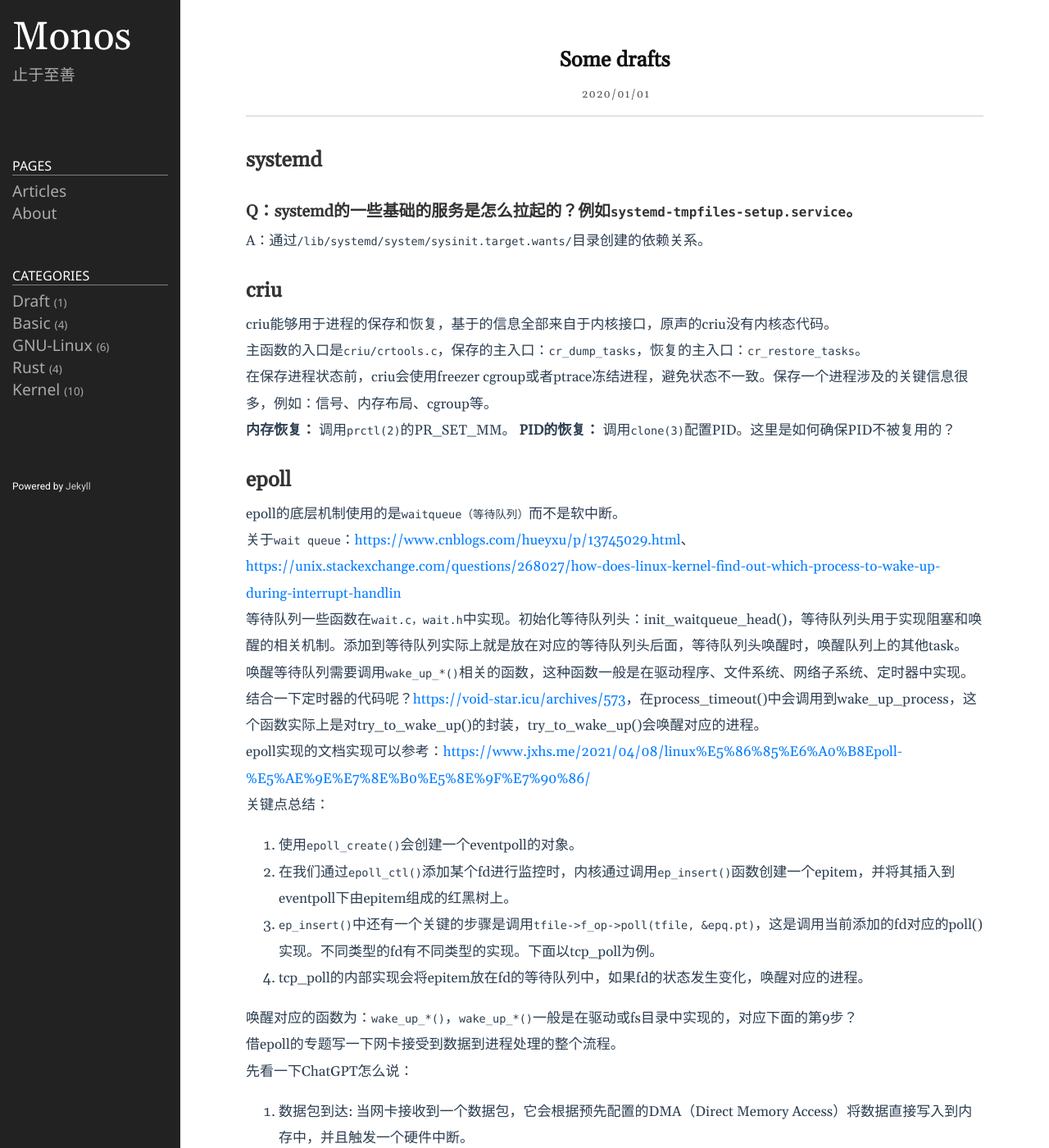
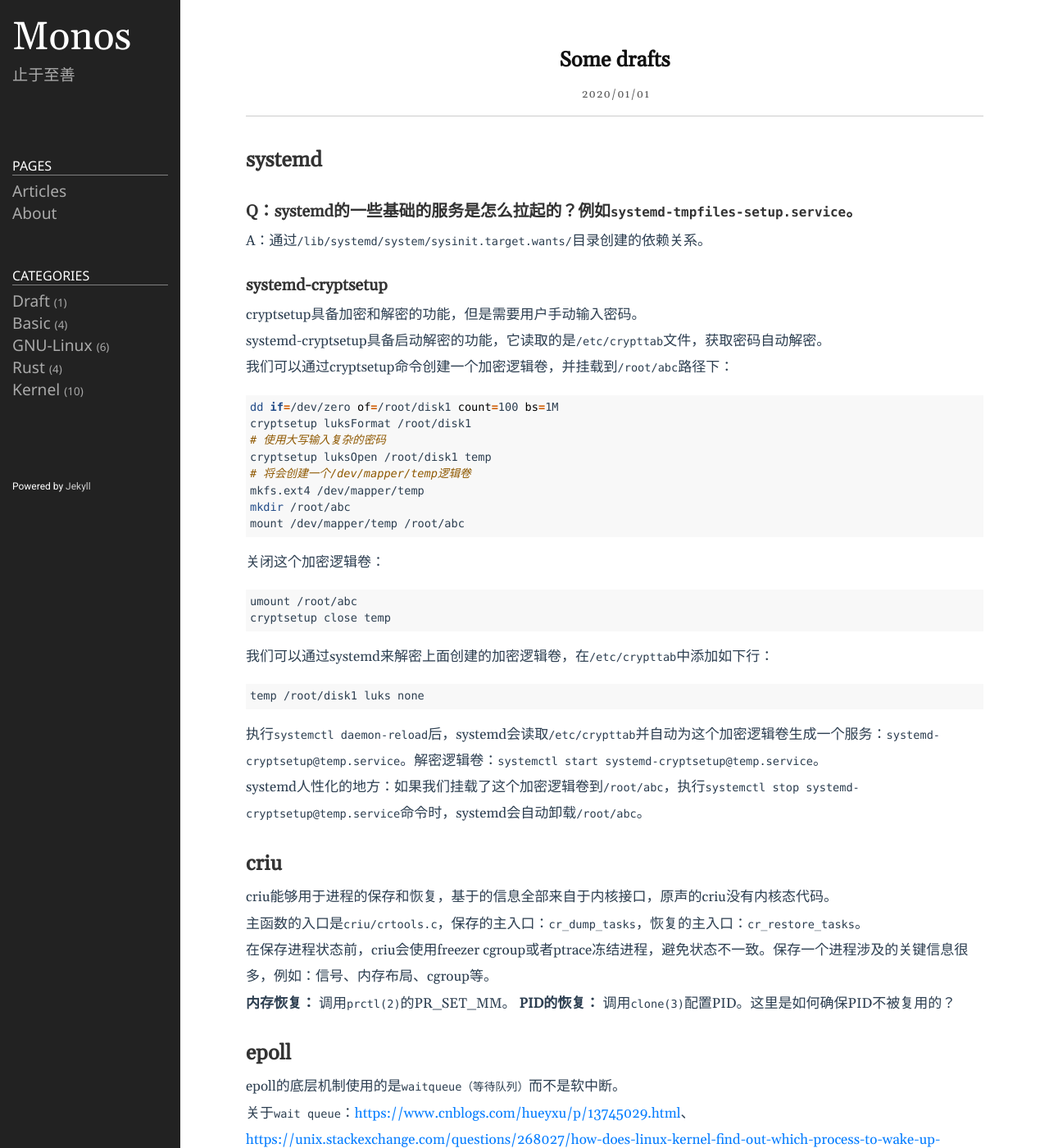
Before and after one commit to lclgo/lclgo.github.io, a Jekyll site: the page built from _posts/draft/2020-01-01-draft.md, in a window 1280 px wide and 1400 px high. Shown: the whole window at 82% size. Built offline with Jekyll 4.4.1, drawn with Linux system fonts in a browser that asks for light colours.

Commit message:
add notes

````diff
--- a/_posts/draft/2020-01-01-draft.md
+++ b/_posts/draft/2020-01-01-draft.md
@@ -10,6 +10,41 @@ category: draft
 ### Q：systemd的一些基础的服务是怎么拉起的？例如`systemd-tmpfiles-setup.service`。
 
 A：通过`/lib/systemd/system/sysinit.target.wants/`目录创建的依赖关系。
+
+### systemd-cryptsetup
+
+cryptsetup具备加密和解密的功能，但是需要用户手动输入密码。
+
+systemd-cryptsetup具备启动解密的功能，它读取的是`/etc/crypttab`文件，获取密码自动解密。
+
+我们可以通过cryptsetup命令创建一个加密逻辑卷，并挂载到`/root/abc`路径下：
+
+```sh
+dd if=/dev/zero of=/root/disk1 count=100 bs=1M
+cryptsetup luksFormat /root/disk1
+# 使用大写输入复杂的密码
+cryptsetup luksOpen /root/disk1 temp
+# 将会创建一个/dev/mapper/temp逻辑卷
+mkfs.ext4 /dev/mapper/temp
+mkdir /root/abc
+mount /dev/mapper/temp /root/abc
+```
+
+关闭这个加密逻辑卷：
+```sh
+umount /root/abc
+cryptsetup close temp
+```
+
+我们可以通过systemd来解密上面创建的加密逻辑卷，在`/etc/crypttab`中添加如下行：
+
+```sh
+temp /root/disk1 luks none
+```
+
+执行`systemctl daemon-reload`后，systemd会读取`/etc/crypttab`并自动为这个加密逻辑卷生成一个服务：`systemd-cryptsetup@temp.service`。解密逻辑卷：`systemctl start systemd-cryptsetup@temp.service`。
+
+systemd人性化的地方：如果我们挂载了这个加密逻辑卷到`/root/abc`，执行`systemctl stop systemd-cryptsetup@temp.service`命令时，systemd会自动卸载`/root/abc`。
 
 ## criu
 
````
